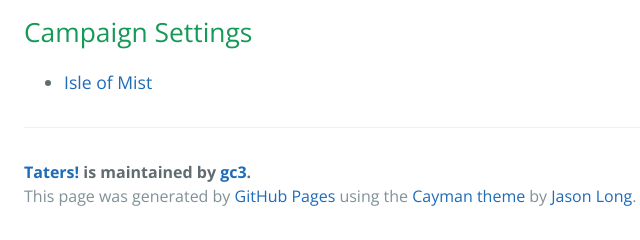
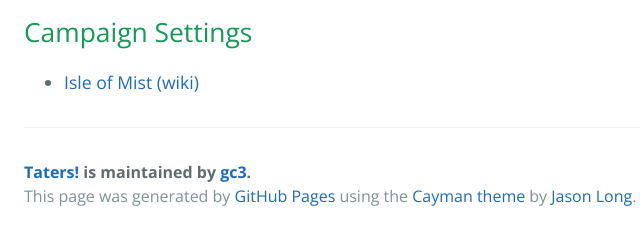
Before and after one commit to gc3/taters, a plain HTML site: page index.html in a window 1280 px wide. Shown: the part 476-716 px from the top of the page, 200-840 px from the left. Drawn offline with nearby package versions, Linux system fonts and the light colour scheme.

Commit message:
Update index.html

```diff
--- a/index.html
+++ b/index.html
@@ -16,27 +16,21 @@
     </section>
 
     <section class="main-content">
-      <h2>
-<a id="online-tools" class="anchor" href="#online-tools" aria-hidden="true"><span class="octicon octicon-link"></span></a>Online Tools</h2>
-
+      <h2> <a id="online-tools" class="anchor" href="#online-tools" aria-hidden="true"><span class="octicon octicon-link"></span></a>Online Tools</h2>
       <ul>
         <li><a href="dnd5e/ability_score_roller.html">Ability Score Rollers</a></li>
         <li><a href="dnd5e/crafting_calculator.html">Crafting Calculator - WIP</a></li>
       </ul>
 
-<h2>
-<a id="campaign-settings" class="anchor" href="#campaign-settings" aria-hidden="true"><span class="octicon octicon-link"></span></a>Campaign Settings</h2>
-
+      <h2> <a id="campaign-settings" class="anchor" href="#campaign-settings" aria-hidden="true"><span class="octicon octicon-link"></span></a>Campaign Settings </h2>
       <ul>
-<li><a href="https://github.com/gc3/taters/wiki/Isle-of-Mist">Isle of Mist</a></li>
+        <li><a href="https://github.com/gc3/taters/wiki/Isle-of-Mist">Isle of Mist (wiki)</a></li>
       </ul>
 
       <footer class="site-footer">
         <span class="site-footer-owner"><a href="https://github.com/gc3/taters">Taters!</a> is maintained by <a href="https://github.com/gc3">gc3</a>.</span>
-
         <span class="site-footer-credits">This page was generated by <a href="https://pages.github.com">GitHub Pages</a> using the <a href="https://github.com/jasonlong/cayman-theme">Cayman theme</a> by <a href="https://twitter.com/jasonlong">Jason Long</a>.</span>
       </footer>
-
     </section>
   </body>
 </html>
```
Lines whose indentation alone changed are shown as unchanged.
